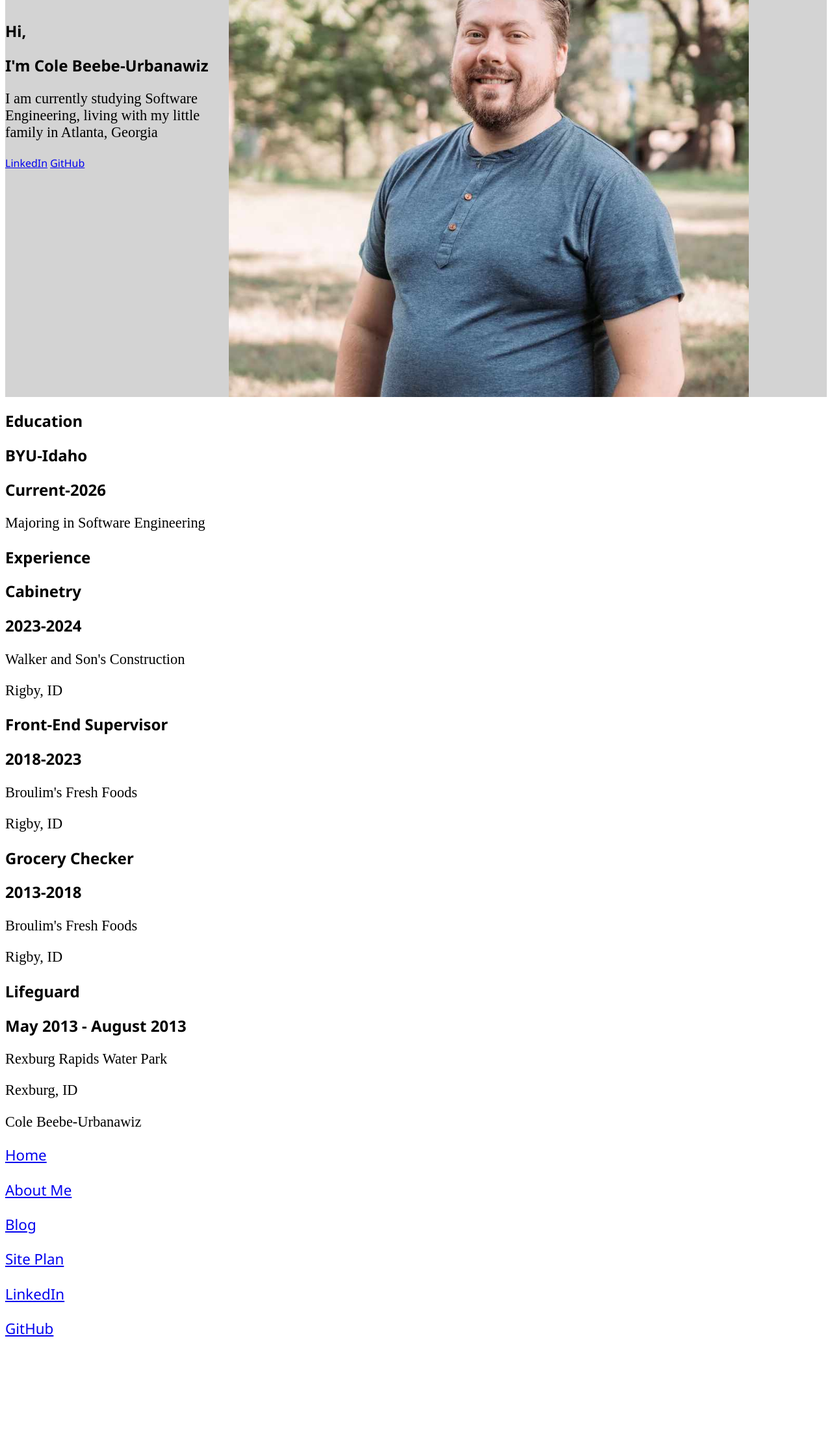
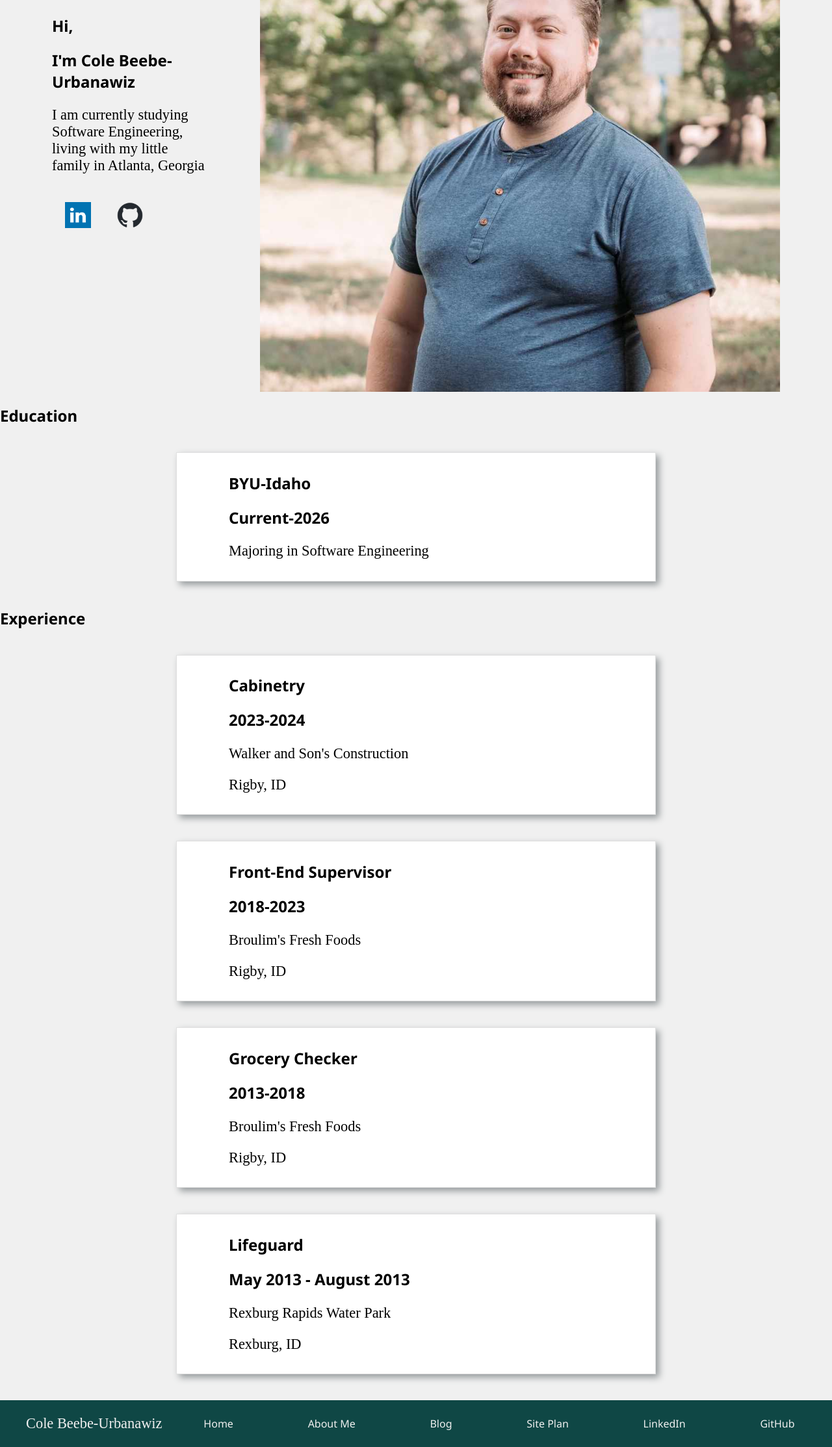
Before and after one commit to colebeebe/wdd130, a plain HTML site: page personalsite/index.html in a window 1280 px wide. Shown: the part 270-2497 px from the top of the page at 65% size. Before the commit the page ends 2352 px from the top, so only its background shows below. Drawn offline with Linux system fonts and the light colour scheme; a web font is replaced by a local one.

Commit message:
finished home page

```diff
--- a/personalsite/index.html
+++ b/personalsite/index.html
@@ -23,8 +23,14 @@
                 <h1>Hi,</h1>
                 <h1>I'm Cole Beebe-Urbanawiz</h1>
                 <p>I am currently studying Software Engineering, living with my little family in Atlanta, Georgia</p>
-                <a href="https://www.linkedin.com/in/cole-beebe-341887305/" target="_blank">LinkedIn</a>
-                <a href="https://github.com/outtaspacecode" target="_blank">GitHub</a>
+                <section id="hero-links">
+                    <a href="https://www.linkedin.com/in/cole-beebe-341887305/" target="_blank">
+                        <img id="linkedin-hero" src="images/linkedin.png" alt="LinkedIn">
+                    </a>
+                    <a href="https://github.com/outtaspacecode" target="_blank">
+                        <img id="github-hero" src="images/github-mark.png" alt="GitHub">
+                    </a>
+                </section>
             </section>
             <img src="images/me.jpg" alt="image of me">
         </div>
@@ -67,12 +73,14 @@
         </main>
         <footer>
             <p>Cole Beebe-Urbanawiz</p>
-            <p><a href="index.html">Home</a></p>
-            <p><a href="about-me.html">About Me</a></p>
-            <p><a href="blog.html">Blog</a></p>
-            <p><a href="site-plan.html">Site Plan</a></p>
-            <p><a href="https://www.linkedin.com/in/cole-beebe-341887305/" target="_blank">LinkedIn</a></p>
-            <p><a href="https://github.com/outtaspacecode" target="_blank">GitHub</a></p>
+            <div id="footer-links">
+                <a href="index.html">Home</a>
+                <a href="about-me.html">About Me</a>
+                <a href="blog.html">Blog</a>
+                <a href="site-plan.html">Site Plan</a>
+                <a href="https://www.linkedin.com/in/cole-beebe-341887305/" target="_blank">LinkedIn</a>
+                <a href="https://github.com/outtaspacecode" target="_blank">GitHub</a>
+            </div>
         </footer>
     </div>
 </body>
--- a/personalsite/styles/style.css
+++ b/personalsite/styles/style.css
@@ -6,16 +6,24 @@ Body: Markazi Text
 */
 
 ::selection {
-    color: lightgray;
-    background: green;
+    color: #F0F0F0;
+    background: #0F4745;
 }
 ::-moz-selection {
-    color: lightgray;
-    background: green;
+    color: #F0F0F0;
+    background: #0F4745;
 }
-* {
-    /* border: 2px solid red; */
+/* * {
+    border: 2px solid red;
+} */
+#content {
+    max-width: 1600px;
+    margin: 0 auto;
     font-family: 'Markazi Text';
+}
+body {
+    margin: 0;
+    background-color: #F0F0F0;
 }
 p {
     font-size: 1.4em;;
@@ -25,10 +33,10 @@ h1, h2, h3, h4, a {
 }
 nav a {
     text-decoration: none;
-    color: black;
+    color: #F0F0F0;
 }
 #nav-links a:hover {
-    background-color: lightgray;
+    background-color: #235956;
 }
 #name-link {
     padding: 20px;
@@ -40,7 +48,10 @@ nav a {
 }
 nav {
     display: flex;
-    background-color: grey;
+    background-color: #0F4745;
+}
+nav #header h1 {
+    margin: 0px;
 }
 #nav-links {
     display: flex;
@@ -50,16 +61,61 @@ nav {
 }
 #nav-links a {
     padding: 25px;
+    text-decoration: none;
 }
 #hero {
     display: flex;
-    background-color: lightgray;
+    background-color: #F0F0F0;
 }
 #hero img {
     margin-left: auto;
-    margin-right: 120px;
-    height: 800px;;
+    margin-right: 80px;
+    height: 800px;
 }
 #hero-msg {
-    margin: 200px auto;
+    margin: 200px 80px;
 }
+#hero-links {
+    display: flex;
+}
+#hero-links a {
+    width: 40px;
+    height: 40px;
+    margin: 20px;
+}
+#hero-links img {
+    width: 40px;
+    height: 40px;
+}
+footer {
+    background-color: #0F4745;
+    display: flex;
+    justify-content: space-around;
+}
+footer a, footer p {
+    color: #F0F0F0;
+    text-decoration: none;
+}
+footer p {
+    margin-left: 40px;
+}
+footer a:hover {
+    background-color: #235956;
+}
+footer a {
+    padding: 25px;
+}
+#footer-links {
+    display: flex;
+    justify-content: space-around;
+    margin-left: auto;
+    width: 80%;
+}
+.card {
+    background-color: white;
+    width: 45%;
+    border: 1px solid #E0E0E0;
+    padding: 10px 80px;
+    margin: 40px auto;
+    box-shadow: 5px 5px 10px #959A9C;
+}
```
Also changed, not shown: personalsite/about-me.html (+8 -6 lines), personalsite/blog.html (+8 -6 lines), personalsite/images/github-mark.png (added), personalsite/images/linkedin.png (added).
